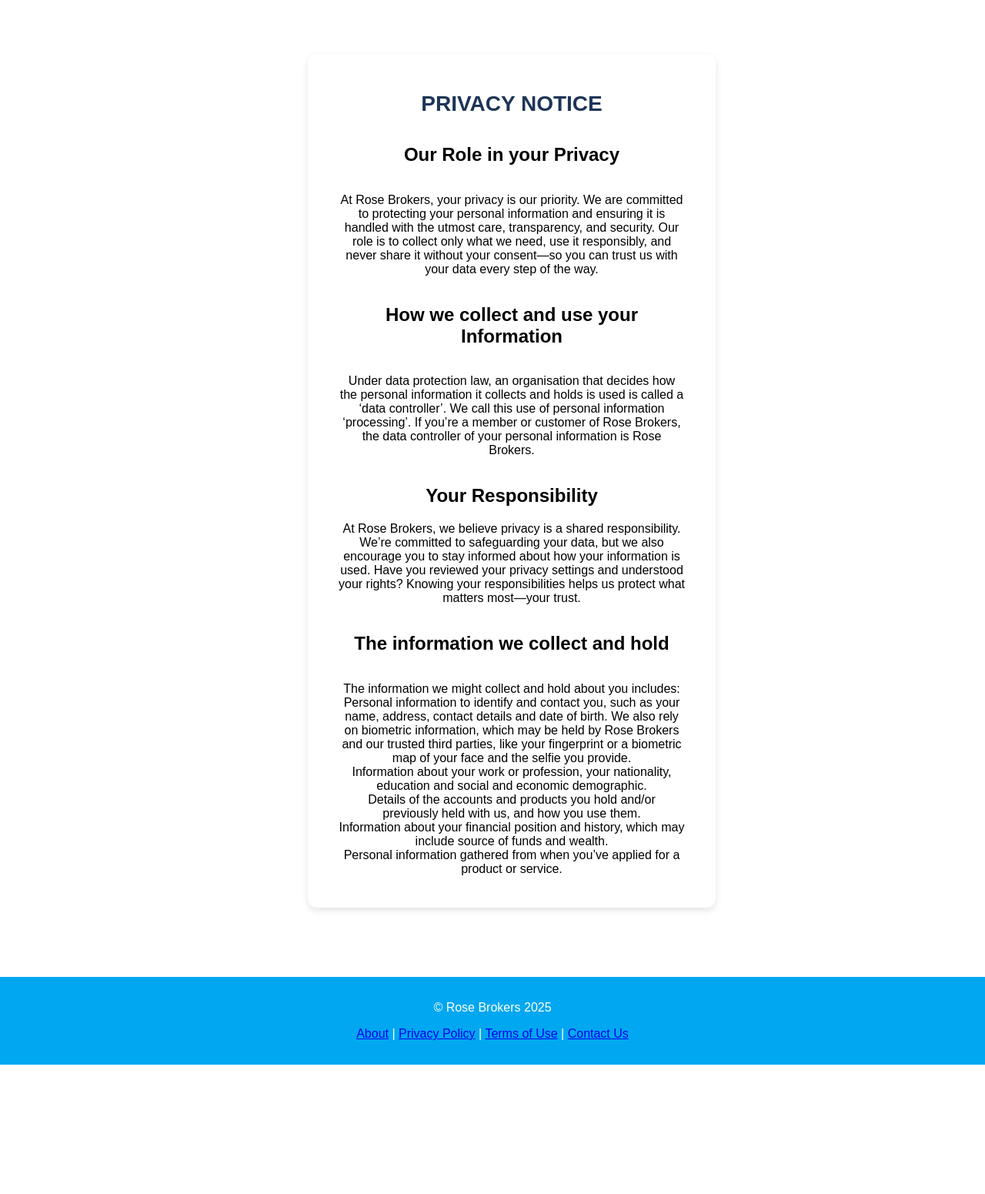
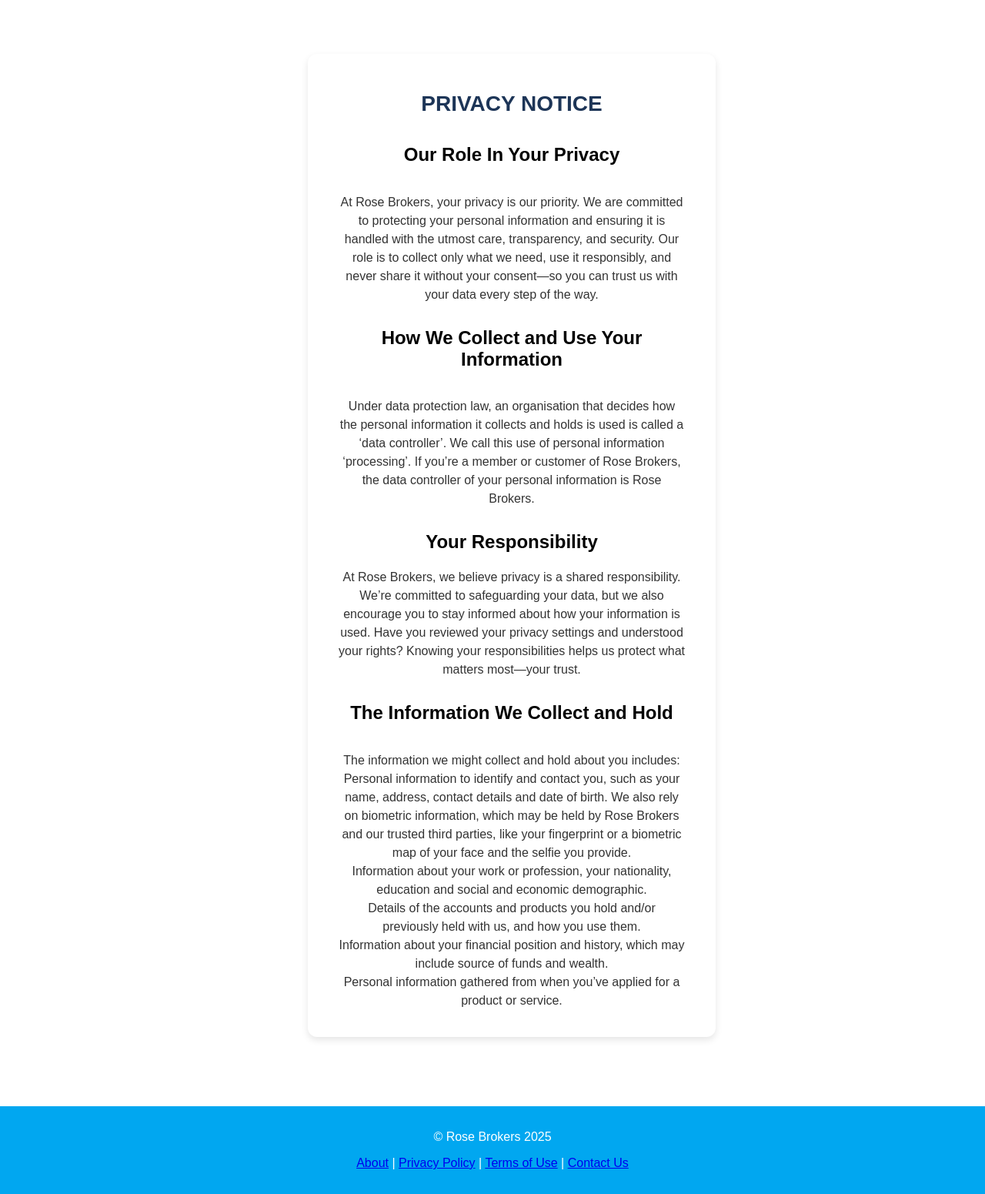
Before and after one commit to Theo-Asamp/Mortgage-Quotation-System, a PHP site: page /privacy.php in a window 1280 px wide. Shown: the part 74-1625 px from the top of the page at 77% size. Before the commit the page ends 1457 px from the top, so only its background shows below. Run offline with PHP 8.4, Linux system fonts and the light colour scheme.

Commit message:
Update privacy.php
added class="intro-section__text" to add a bit of spacing between the lines and neaten it up

```diff
--- a/privacy.php
+++ b/privacy.php
@@ -25,15 +25,15 @@
         <div class="intro-section__content">
             <h2 class="intro-section__title"> PRIVACY NOTICE</h2>
             <DIV id = "Role_Privacy"></DIV>
-            <h1>Our Role in your Privacy</h1>
-            <p>At Rose Brokers, your privacy is our priority. We are committed to protecting your personal information and
+            <h1>Our Role In Your Privacy</h1>
+            <p class="intro-section__text">At Rose Brokers, your privacy is our priority. We are committed to protecting your personal information and
               ensuring it is handled with the utmost care, transparency, and security. Our role is to collect only what we need,
               use it responsibly, and never share it without your consent—so you can trust us with your data every step of the way.</p>
 
             <div class = "dropdown">
-              <h1>How we collect and use your Information</h1></div>
+              <h1>How We Collect and Use Your Information</h1></div>
             <div class = "Intro_Section">
-              <p class = "Intro_Class">Under data protection law, an organisation
+              <p class="intro-section__text">Under data protection law, an organisation
                that decides how the personal information it collects
                and holds is used is called a ‘data controller’.
                We call this use of personal information ‘processing’.
@@ -41,15 +41,15 @@
             </p></div>
             <div class id ="your_responsbility" >
               <h1>Your Responsibility</h1>
-              <p>At Rose Brokers, we believe privacy is a shared responsibility.
+              <p class="intro-section__text">At Rose Brokers, we believe privacy is a shared responsibility.
                  We’re committed to safeguarding your data, but we also encourage you to stay informed
                   about how your information is used. Have you reviewed your privacy settings and understood your rights?
                  Knowing your responsibilities helps us protect what matters most—your trust.</p>
             </div>
             <div class = "dropdown1">
-              <h1>The information we collect and hold</h1></div>
+              <h1>The Information We Collect and Hold</h1></div>
             <div class = "Dropdown_Section_Information">
-              <p class = "Information_Class">The information we might collect and hold about you includes:
+              <p class="intro-section__text">The information we might collect and hold about you includes:
 <br>Personal information to identify and contact you, such as your name, address, contact details and
 date of birth. We also rely on biometric information, which may be held by Rose Brokers and our trusted
 third parties, like your fingerprint or a biometric map of your face and the selfie you provide.
```
